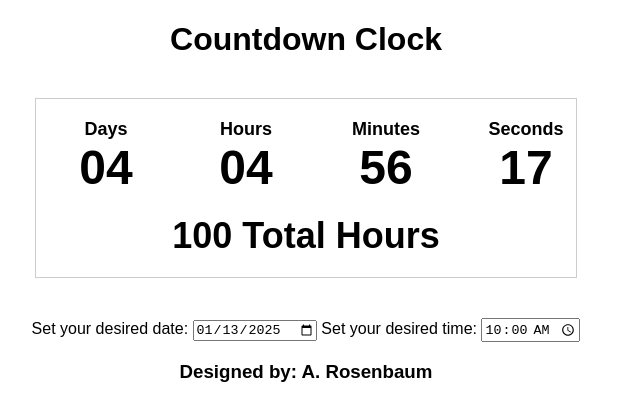
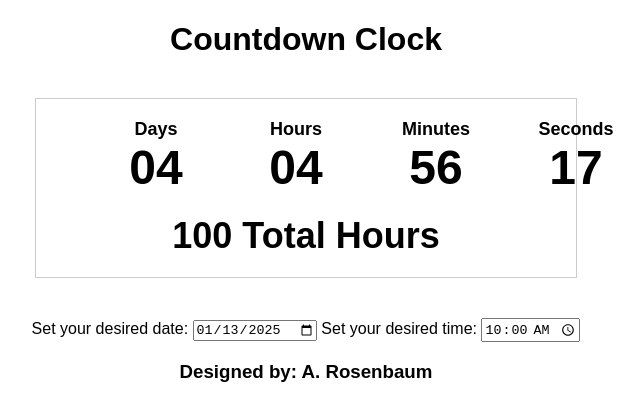
Before and after one commit to GH-User-0001/Countdown-Resp, a plain HTML site: page index.html in a window 1280 px wide. Shown: the whole page, without its empty margins (334-978 px from the left). Drawn offline with Linux system fonts and the light colour scheme.

Commit message:
Update index.html

```diff
--- a/index.html
+++ b/index.html
@@ -25,10 +25,12 @@ margin-bottom: 10px;
     }
     .clock {
       display: flex;
-justify-content: center;
+      justify-content: space-around;
       align-items: center;
       margin-bottom: 20px;
       width: 100%;
+      padding: 0 20px;
+      box-sizing: border-box;
     }
     .clock div {
       margin: 0 10px;
```
Lines whose indentation alone changed are shown as unchanged.
